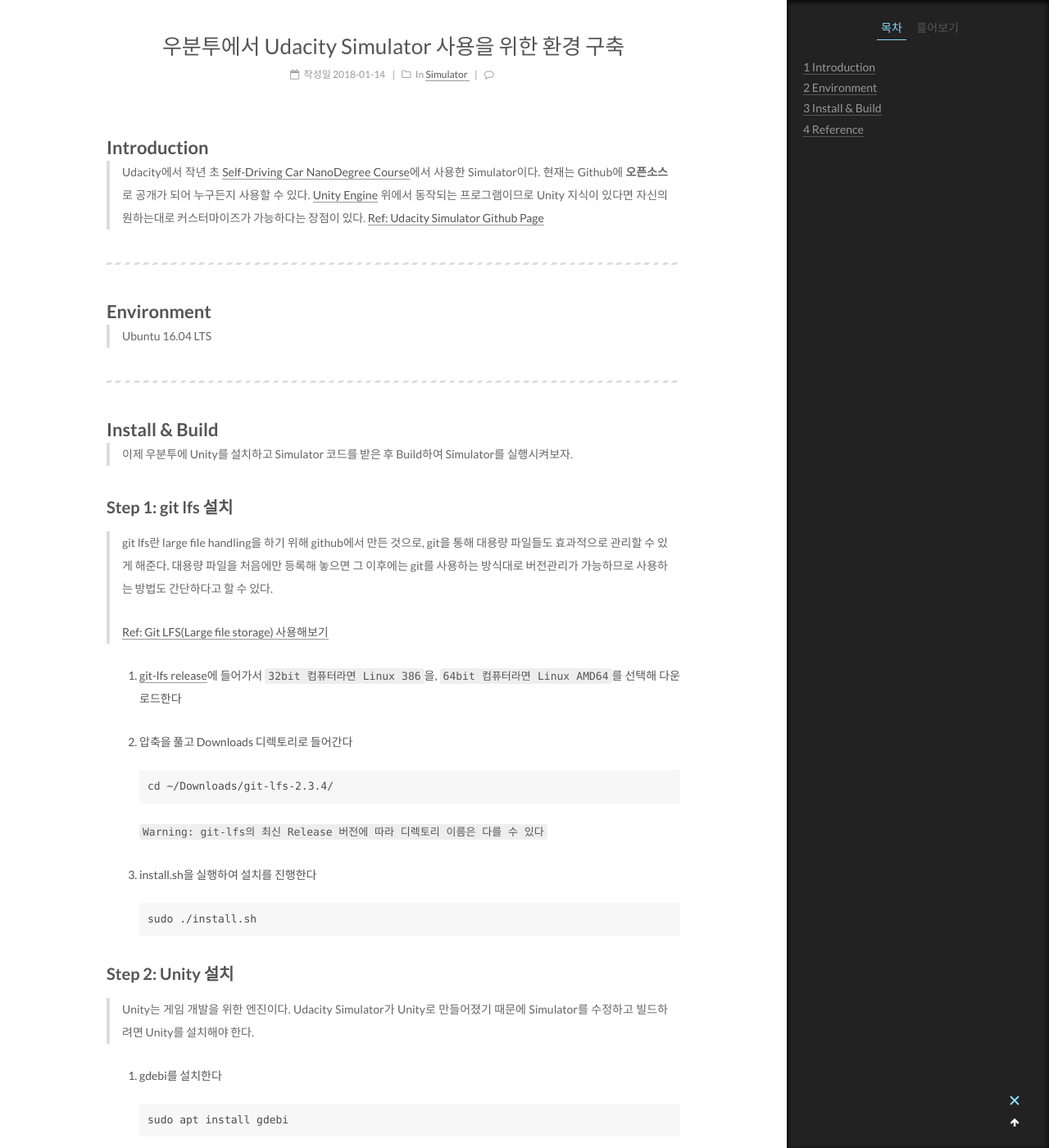
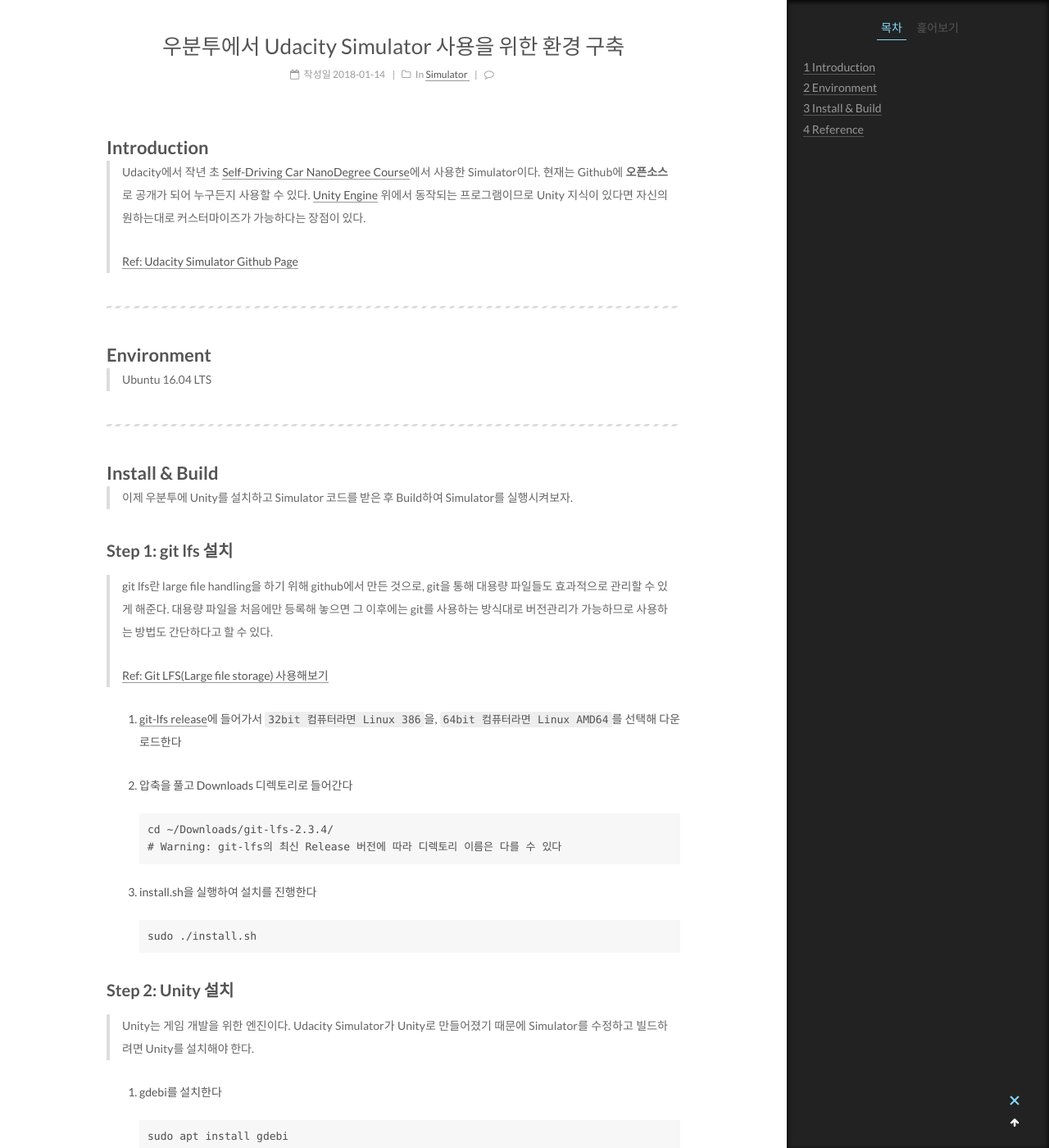
Before and after one commit to qwes98/qwes98.github.io, a Jekyll site: the page built from _posts/2018-01-13-setup-environment-for-using-udacity-simulator.md, in a window 1280 px wide and 1400 px high, scrolled down 340 px. Shown: the whole window at 82% size. Built offline with Jekyll 4.4.1, drawn with Linux system fonts in a browser that asks for light colours; comment, search, counter and statistics services are not loaded.

````diff
--- a/_posts/2018-01-13-setup-environment-for-using-udacity-simulator.md
+++ b/_posts/2018-01-13-setup-environment-for-using-udacity-simulator.md
@@ -11,7 +11,8 @@ date: 2018-01-14
 
 # **Introduction**
 > Udacity에서 작년 초 [Self-Driving Car NanoDegree Course](https://www.udacity.com/course/self-driving-car-engineer-nanodegree--nd013)에서 사용한 Simulator이다. 현재는 Github에 **오픈소스**로 공개가 되어 누구든지 사용할 수 있다. [Unity Engine](https://unity3d.com/kr/) 위에서 동작되는 프로그램이므로 Unity 지식이 있다면 자신의 원하는대로 커스터마이즈가 가능하다는 장점이 있다.
-[Ref: Udacity Simulator Github Page](https://github.com/udacity/self-driving-car-sim)
+>
+> [Ref: Udacity Simulator Github Page](https://github.com/udacity/self-driving-car-sim)
 
 ----
 # **Environment**
@@ -31,8 +32,8 @@ date: 2018-01-14
 2. 압축을 풀고 Downloads 디렉토리로 들어간다
 ```
 cd ~/Downloads/git-lfs-2.3.4/
+# Warning: git-lfs의 최신 Release 버전에 따라 디렉토리 이름은 다를 수 있다
 ```
-`Warning: git-lfs의 최신 Release 버전에 따라 디렉토리 이름은 다를 수 있다`
 
 3. install.sh을 실행하여 설치를 진행한다
 ```
````
Also changed, not shown: assets/lib/Han/dist/han.css.
